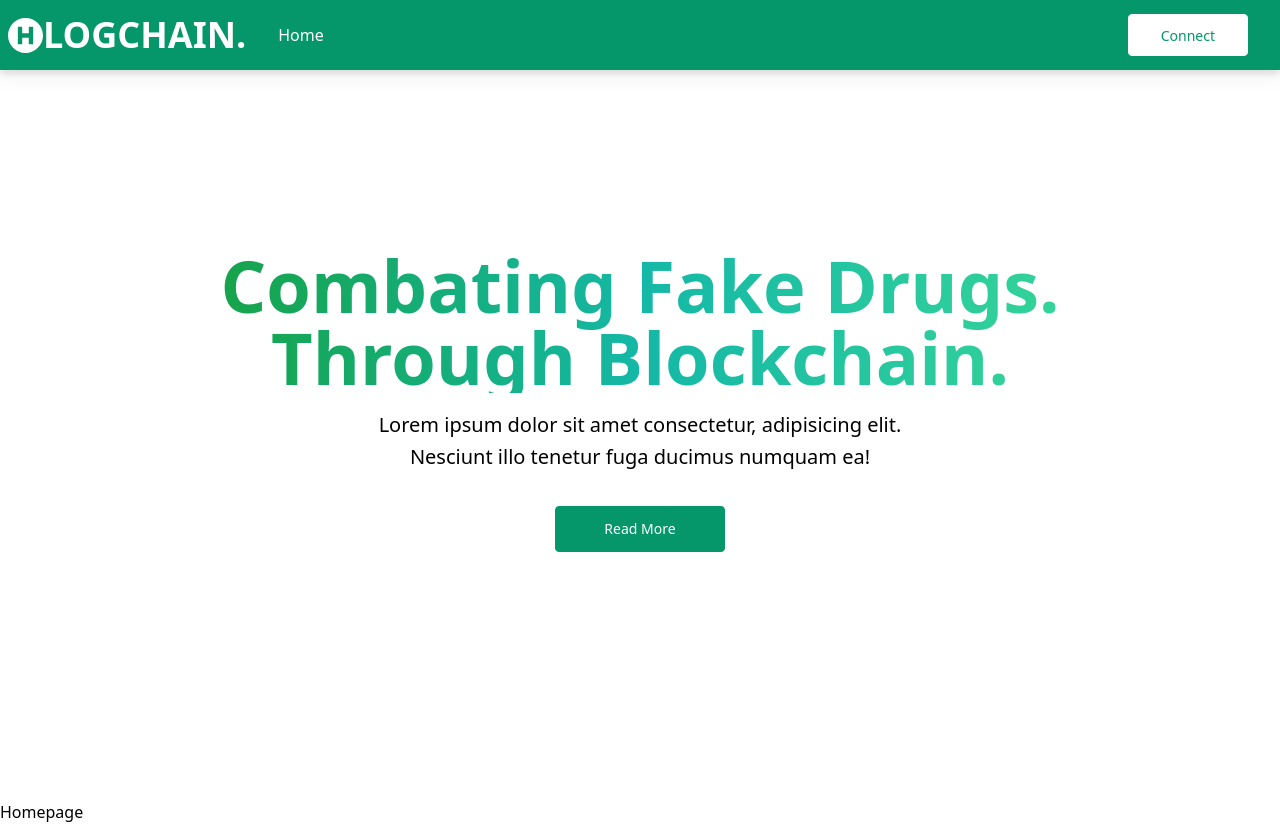
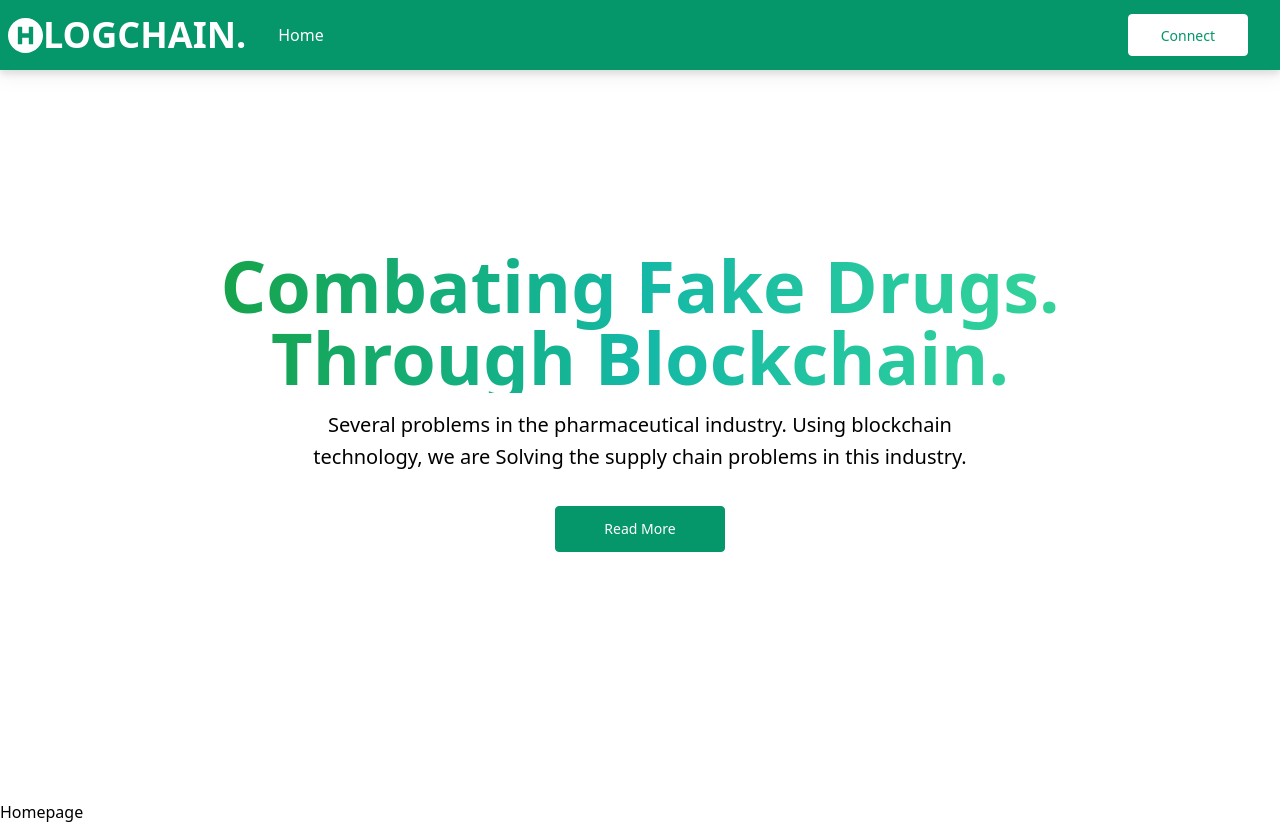
Before and after one commit to kwakyebrilliant/logchain, a React (Create React App) app: page / in a window 1280 px wide. Built offline with nearby package versions, Linux system fonts and the light colour scheme; the HTML template or start-up script is replaced by a standard one.

Commit message:
home updates

```diff
--- a/src/component/Homepage.js
+++ b/src/component/Homepage.js
@@ -18,9 +18,9 @@ function Homepage() {
             <span className="sm:block"> Through Blockchain. </span>
           </h1>
 
-          <p className="mx-auto mt-4 max-w-xl sm:text-xl/relaxed">
-            Lorem ipsum dolor sit amet consectetur, adipisicing elit. Nesciunt illo
-            tenetur fuga ducimus numquam ea!
+          <p className="mx-auto mt-4 max-w-2xl sm:text-xl/relaxed">
+            Several problems in the pharmaceutical industry.
+            Using blockchain technology, we are Solving the supply chain problems in this industry.
           </p>
 
           <div className="mt-8 flex flex-wrap justify-center gap-4">
```
